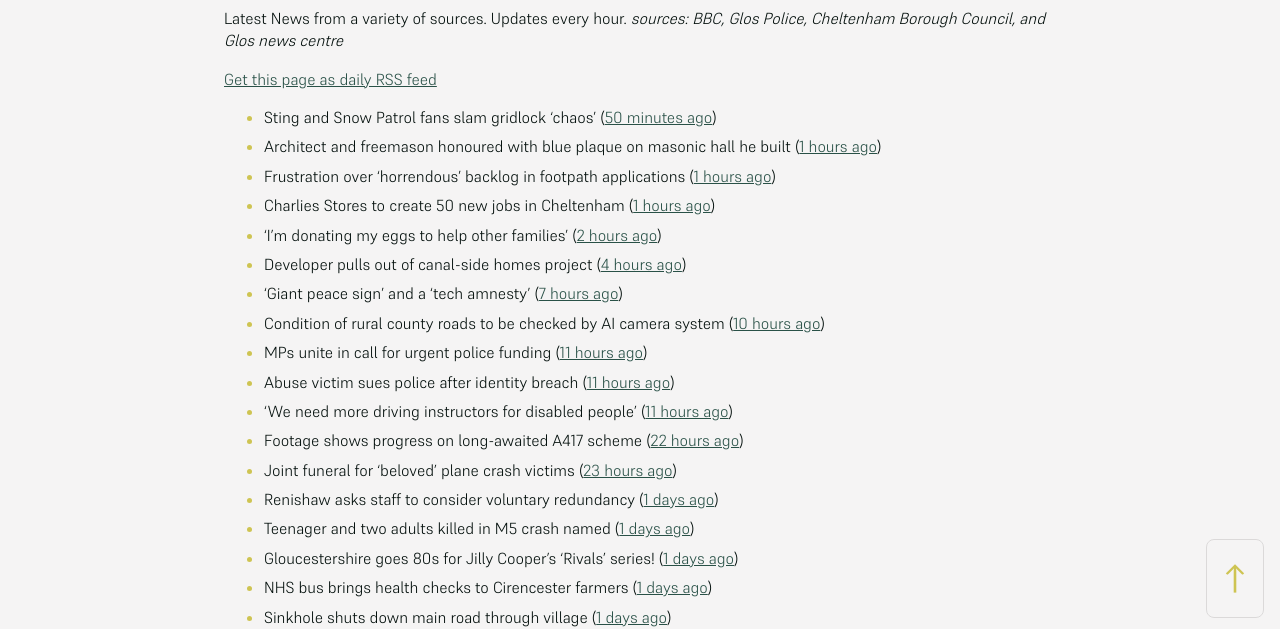
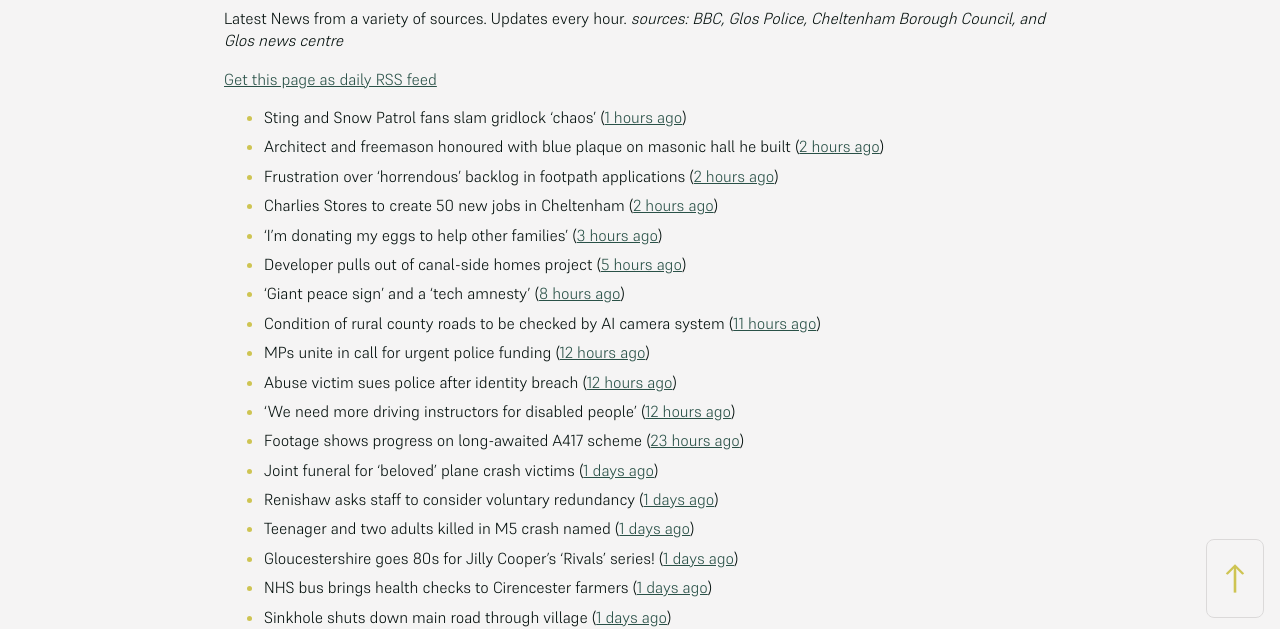
Before and after one commit to mat-0/cheltenham-open-data, a Jekyll site: the page built from _pages/news.md, in a window 1280 px wide. Shown: the part 266-895 px from the top of the page. Built offline with Jekyll 4.4.1, drawn with Linux system fonts in a browser that asks for light colours.

Commit message:
Updated 2025-06-19 17:57:54

```diff
--- a/_pages/news.md
+++ b/_pages/news.md
@@ -12,19 +12,19 @@ _sources: BBC, Glos Police, Cheltenham Borough Council, and Glos news centre_
 [Get this page as daily RSS feed](/daily.rss)
 
 <!-- news_marker starts -->
-- Sting and Snow Patrol fans slam gridlock 'chaos' ([50 minutes ago](https://www.bbc.com/news/articles/cwygv0pqy74o))
-- Architect and freemason honoured with blue plaque on masonic hall he built ([1 hours ago](https://gloucesternewscentre.co.uk/architect-and-freemason-honoured-with-blue-plaque-on-masonic-hall-he-built/))
-- Frustration over ‘horrendous’ backlog in footpath applications ([1 hours ago](https://gloucesternewscentre.co.uk/frustration-over-horrendous-backlog-in-footpath-applications/))
-- Charlies Stores to create 50 new jobs in Cheltenham ([1 hours ago](https://gloucesternewscentre.co.uk/charlies-stores-to-create-50-new-jobs-in-cheltenham/))
-- 'I'm donating my eggs to help other families' ([2 hours ago](https://www.bbc.com/news/articles/c5y614jm758o))
-- Developer pulls out of canal-side homes project ([4 hours ago](https://www.bbc.com/news/articles/cwyxe24xr1jo))
-- 'Giant peace sign' and a 'tech amnesty' ([7 hours ago](https://www.bbc.com/news/articles/cglzk58j8jxo))
-- Condition of rural county roads to be checked by AI camera system ([10 hours ago](https://gloucesternewscentre.co.uk/condition-of-rural-county-roads-to-be-checked-by-ai-camera-system/))
-- MPs unite in call for urgent police funding ([11 hours ago](https://www.bbc.com/news/articles/cev0jk0v88do))
-- Abuse victim sues police after identity breach ([11 hours ago](https://www.bbc.com/news/articles/cdxk0x09k7qo))
-- 'We need more driving instructors for disabled people' ([11 hours ago](https://www.bbc.com/news/articles/cx27142pgn4o))
-- Footage shows progress on long-awaited A417 scheme ([22 hours ago](https://www.bbc.com/news/articles/c628rjve01lo))
-- Joint funeral for 'beloved' plane crash victims ([23 hours ago](https://www.bbc.com/news/articles/c4g8re3v64zo))
+- Sting and Snow Patrol fans slam gridlock 'chaos' ([1 hours ago](https://www.bbc.com/news/articles/cwygv0pqy74o))
+- Architect and freemason honoured with blue plaque on masonic hall he built ([2 hours ago](https://gloucesternewscentre.co.uk/architect-and-freemason-honoured-with-blue-plaque-on-masonic-hall-he-built/))
+- Frustration over ‘horrendous’ backlog in footpath applications ([2 hours ago](https://gloucesternewscentre.co.uk/frustration-over-horrendous-backlog-in-footpath-applications/))
+- Charlies Stores to create 50 new jobs in Cheltenham ([2 hours ago](https://gloucesternewscentre.co.uk/charlies-stores-to-create-50-new-jobs-in-cheltenham/))
+- 'I'm donating my eggs to help other families' ([3 hours ago](https://www.bbc.com/news/articles/c5y614jm758o))
+- Developer pulls out of canal-side homes project ([5 hours ago](https://www.bbc.com/news/articles/cwyxe24xr1jo))
+- 'Giant peace sign' and a 'tech amnesty' ([8 hours ago](https://www.bbc.com/news/articles/cglzk58j8jxo))
+- Condition of rural county roads to be checked by AI camera system ([11 hours ago](https://gloucesternewscentre.co.uk/condition-of-rural-county-roads-to-be-checked-by-ai-camera-system/))
+- MPs unite in call for urgent police funding ([12 hours ago](https://www.bbc.com/news/articles/cev0jk0v88do))
+- Abuse victim sues police after identity breach ([12 hours ago](https://www.bbc.com/news/articles/cdxk0x09k7qo))
+- 'We need more driving instructors for disabled people' ([12 hours ago](https://www.bbc.com/news/articles/cx27142pgn4o))
+- Footage shows progress on long-awaited A417 scheme ([23 hours ago](https://www.bbc.com/news/articles/c628rjve01lo))
+- Joint funeral for 'beloved' plane crash victims ([1 days ago](https://www.bbc.com/news/articles/c4g8re3v64zo))
 - Renishaw asks staff to consider voluntary redundancy ([1 days ago](https://www.bbc.com/news/articles/cwykllmg8pvo))
 - Teenager and two adults killed in M5 crash named ([1 days ago](https://www.bbc.com/news/articles/c80prrgepzeo))
 - Gloucestershire goes 80s for Jilly Cooper’s ‘Rivals’ series! ([1 days ago](https://www.bbc.co.uk/sounds/play/p0ljxnh1))
```
Also changed, not shown: _data/flood.json (+4 -4 lines), index.md (+5 -5 lines).
